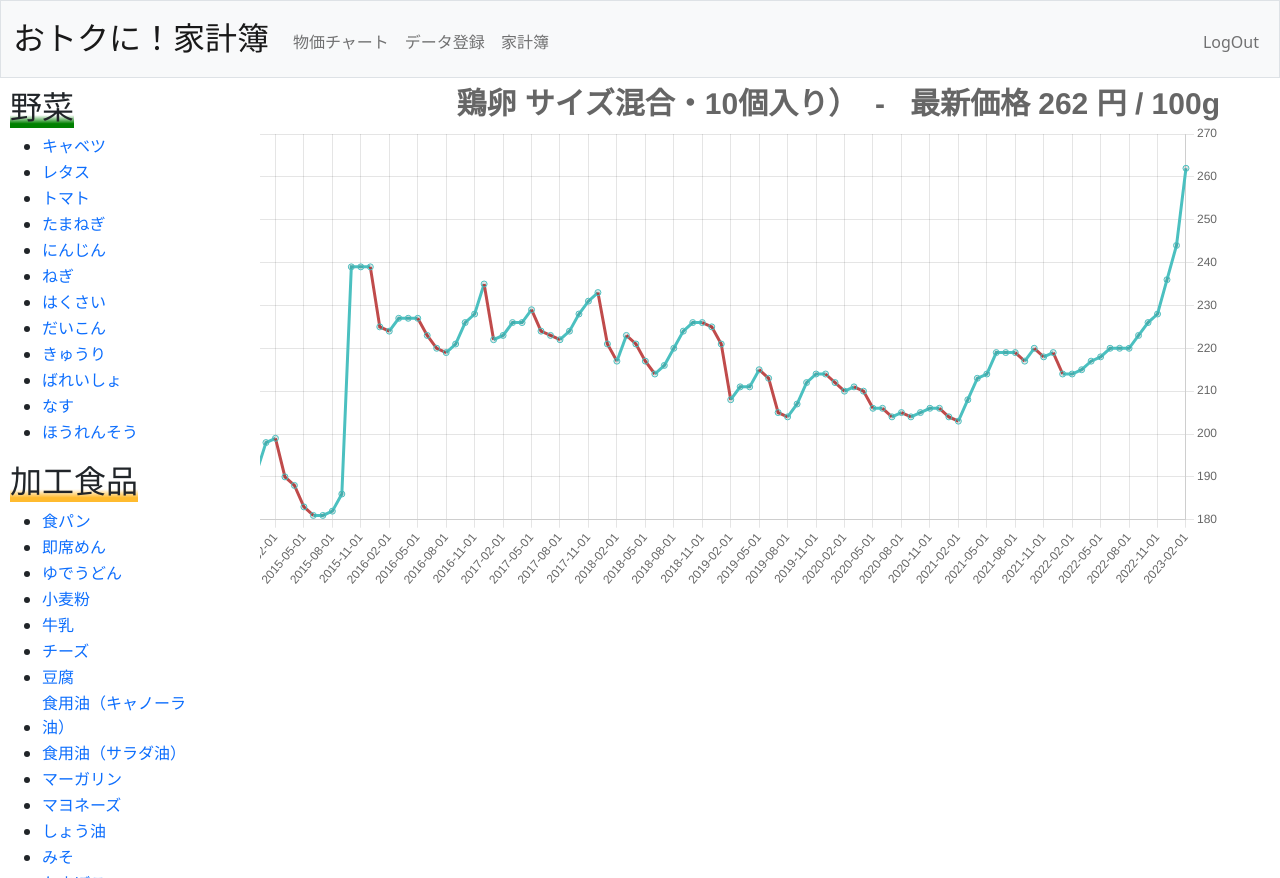
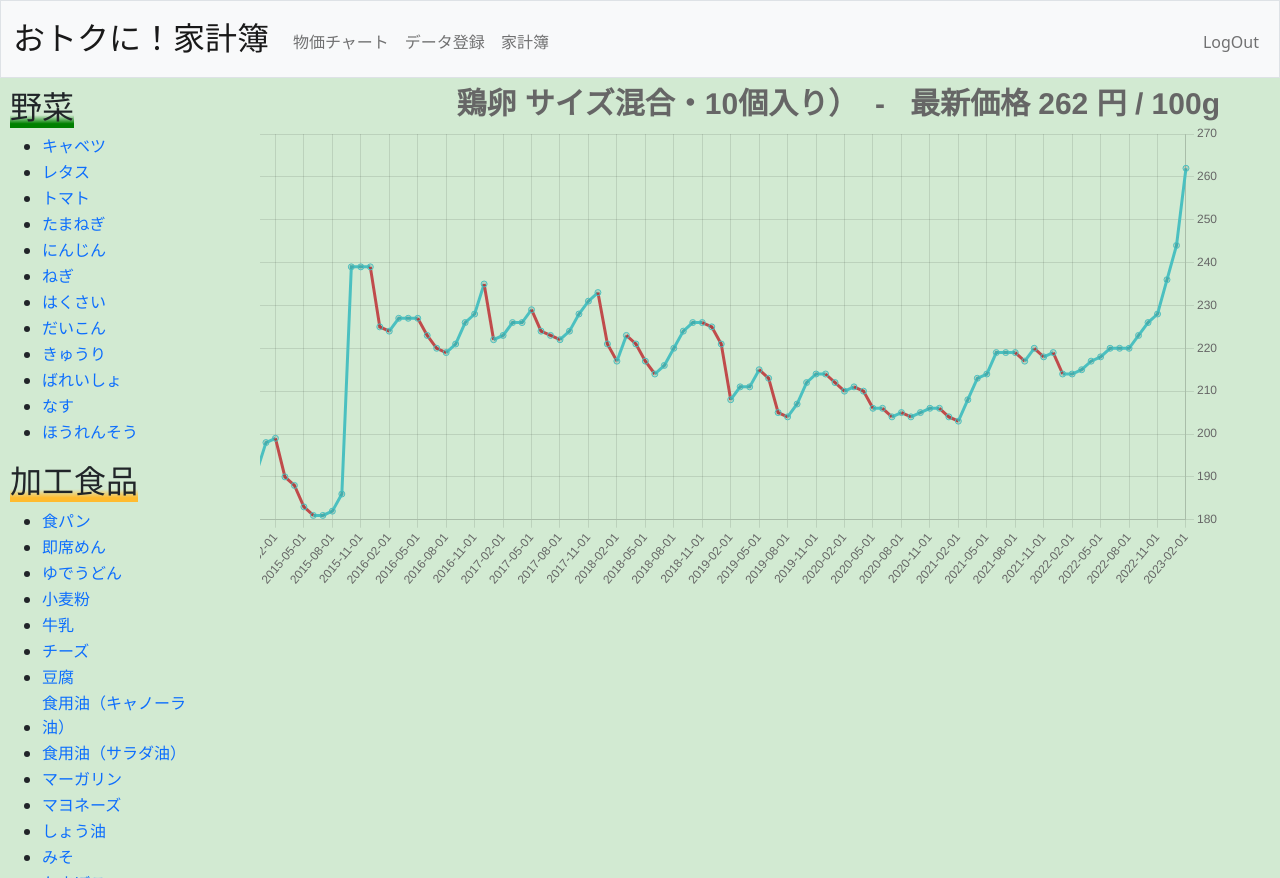
Before and after one commit to masatomo57/Indoor, a Flask app: page /charts/egg in a window 1280 px wide. Run offline with Flask 2, Linux system fonts and the light colour scheme; a user stored in the database is signed in.

Commit message:
Tue, Mar 14, 2023, 9:57 AM +09:00

```diff
--- a/kakeibo/static/style.css
+++ b/kakeibo/static/style.css
@@ -259,3 +259,7 @@ a:hover::after{
     font-size: 1.5em;
     color: white;
 }
+
+body {
+    background-color: #d2ead2;
+}
```
